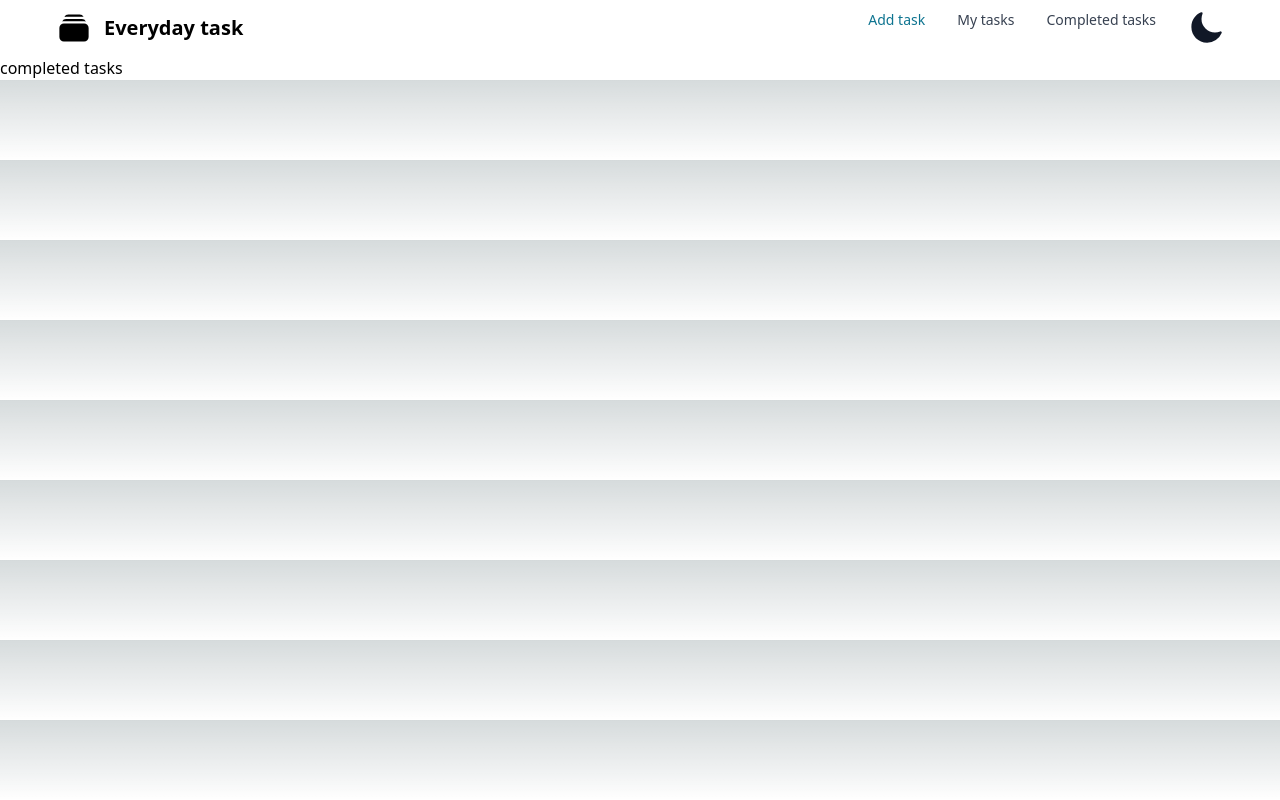
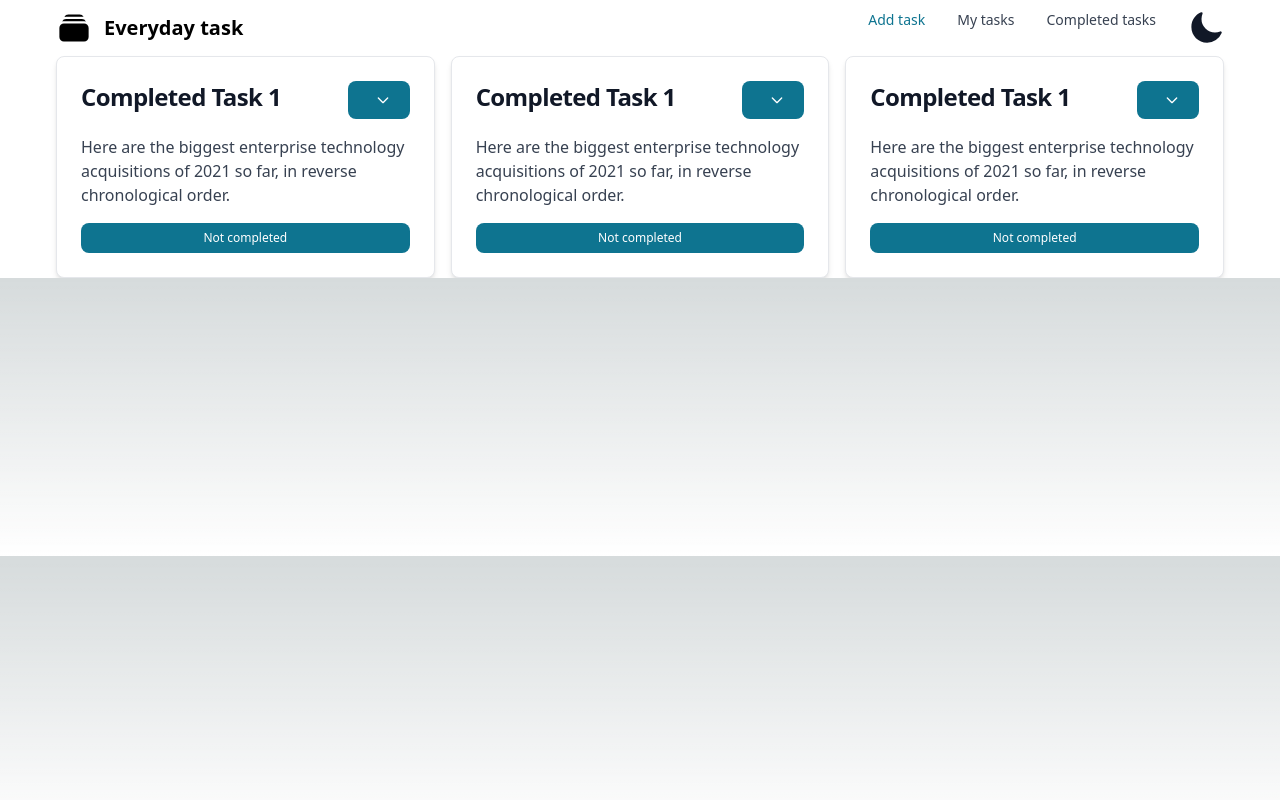
Before and after one commit to ashrafcse3/next-everyday-task, a Next.js app: page /completedtasks in a window 1280 px wide. Built offline with nearby package versions, Linux system fonts and the light colour scheme.

Commit message:
some design updated

```diff
--- /dev/null
+++ b/components/CompletedTasks/CompletedTasks.js
@@ -0,0 +1,31 @@
+import { Card, Dropdown, Button } from "flowbite-react";
+
+const CompletedTasks = () => {
+    return (
+        <Card href="#">
+            <div className="flex justify-between">
+                <h5 className="text-2xl font-bold tracking-tight text-gray-900 dark:text-white">
+                    Completed Task 1
+                </h5>
+                <Dropdown
+                    dismissOnClick={false}
+                >
+                    <Dropdown.Item>
+                        Add a comment
+                    </Dropdown.Item>
+                    <Dropdown.Item>
+                        Delete
+                    </Dropdown.Item>
+                </Dropdown>
+            </div>
+            <p className="font-normal text-gray-700 dark:text-gray-400">
+                Here are the biggest enterprise technology acquisitions of 2021 so far, in reverse chronological order.
+            </p>
+            <Button size="xs">
+                Not completed
+            </Button>
+        </Card>
+    );
+};
+
+export default CompletedTasks;
--- a/pages/addtask/index.js
+++ b/pages/addtask/index.js
@@ -1,5 +1,5 @@
 import Head from "next/head";
-import { Label, Textarea, Button } from "flowbite-react";
+import { Label, Textarea, Button, FileInput } from "flowbite-react";
 
 const index = () => {
     return (
@@ -23,6 +23,18 @@ const index = () => {
                             rows={4}
                         />
                     </div>
+                    <div id="fileUpload">
+                        <div className="mb-2 block">
+                            <Label
+                                htmlFor="file"
+                                value="Add an image with your task (optional)"
+                            />
+                        </div>
+                        <FileInput
+                            id="file"
+                            helperText="You can add an image with your task"
+                        />
+                    </div>
                     <Button type="submit">
                         Add
                     </Button>
--- a/pages/completedtasks/index.js
+++ b/pages/completedtasks/index.js
@@ -1,7 +1,13 @@
+import CompletedTasks from "../../components/CompletedTasks/CompletedTasks";
+
 const index = () => {
     return (
         <div>
-            completed tasks
+            <div className="grid grid-cols-1 md:grid-cols-2 lg:grid-cols-3 gap-4 max-w-[1200px] mx-auto px-2 sm:px-4">
+                <CompletedTasks />
+                <CompletedTasks />
+                <CompletedTasks />
+            </div>
         </div>
     );
 };
```
